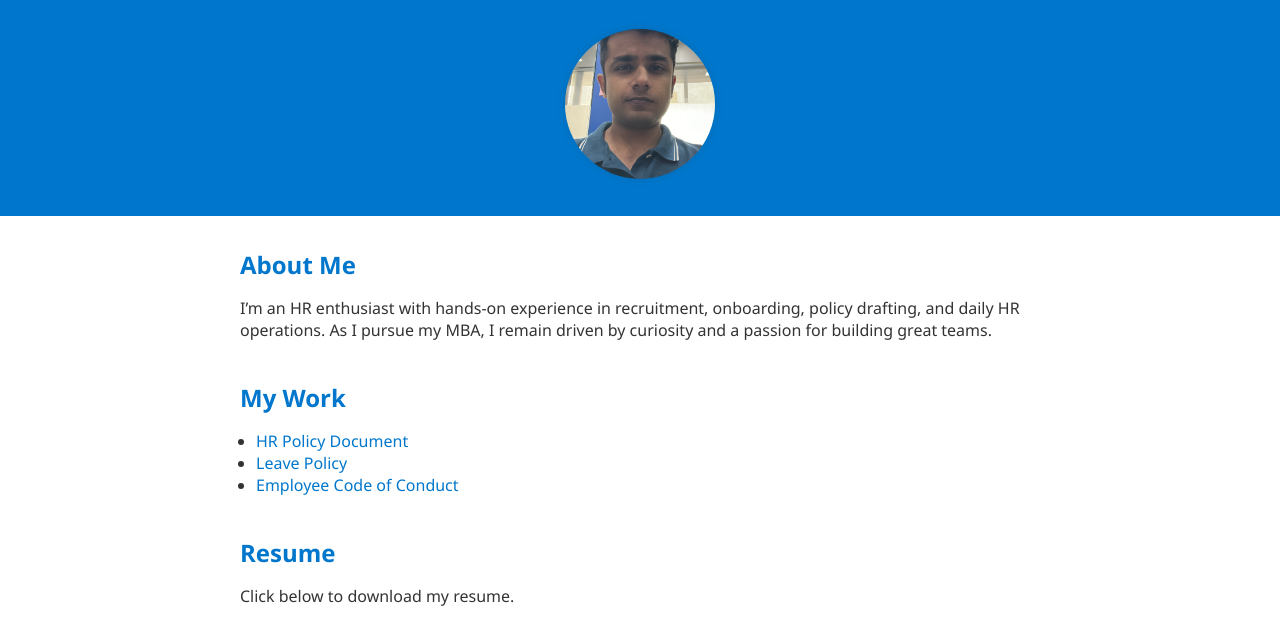
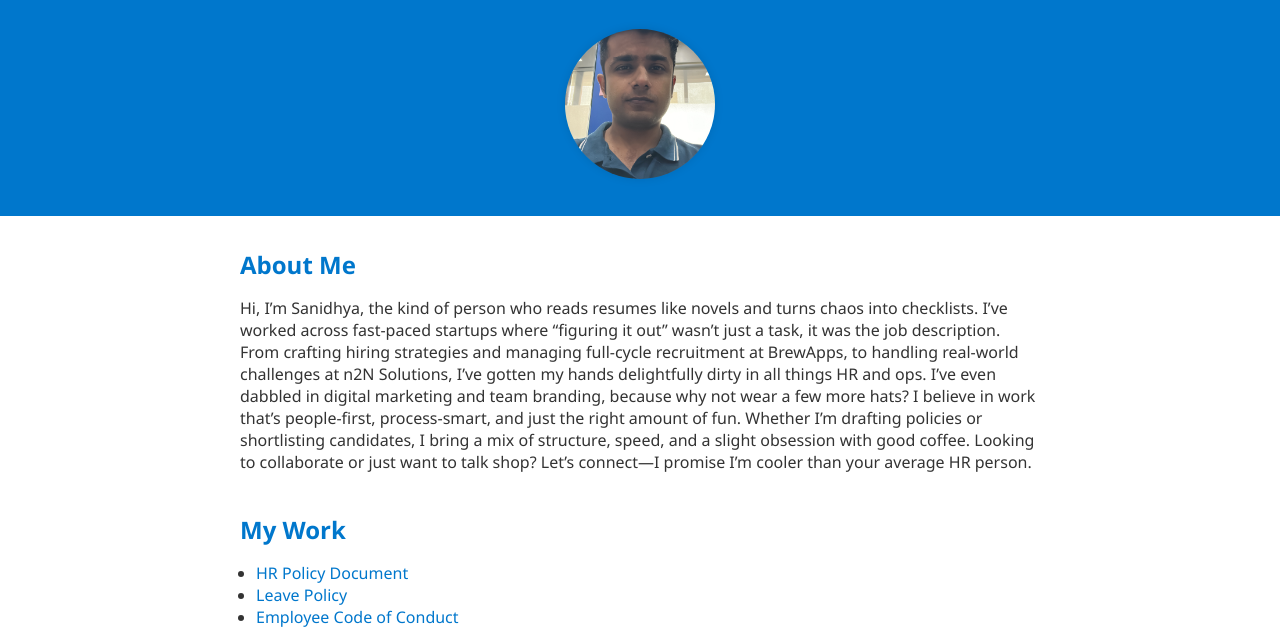
Before and after one commit to Sanidhya189/sanidhya-portfolio, a plain HTML site: page index.html in a window 1280 px wide. Shown: the part 143-779 px from the top of the page. Drawn offline with Linux system fonts and the light colour scheme; files whose address does not match are found by name.

Commit message:
Update index.html

```diff
--- a/index.html
+++ b/index.html
@@ -71,7 +71,13 @@
   <main>
     <section>
       <h2>About Me</h2>
-      <p>I’m an HR enthusiast with hands-on experience in recruitment, onboarding, policy drafting, and daily HR operations. As I pursue my MBA, I remain driven by curiosity and a passion for building great teams.</p>
+      <p>Hi, I’m Sanidhya, the kind of person who reads resumes like novels and turns chaos into checklists. I’ve worked across fast-paced startups where “figuring it out” wasn’t just a task, it was the job description.
+
+From crafting hiring strategies and managing full-cycle recruitment at BrewApps, to handling real-world challenges at n2N Solutions, I’ve gotten my hands delightfully dirty in all things HR and ops. I’ve even dabbled in digital marketing and team branding, because why not wear a few more hats?
+
+I believe in work that’s people-first, process-smart, and just the right amount of fun. Whether I’m drafting policies or shortlisting candidates, I bring a mix of structure, speed, and a slight obsession with good coffee.
+
+Looking to collaborate or just want to talk shop? Let’s connect—I promise I’m cooler than your average HR person.</p>
     </section>
 
     <section>
```
